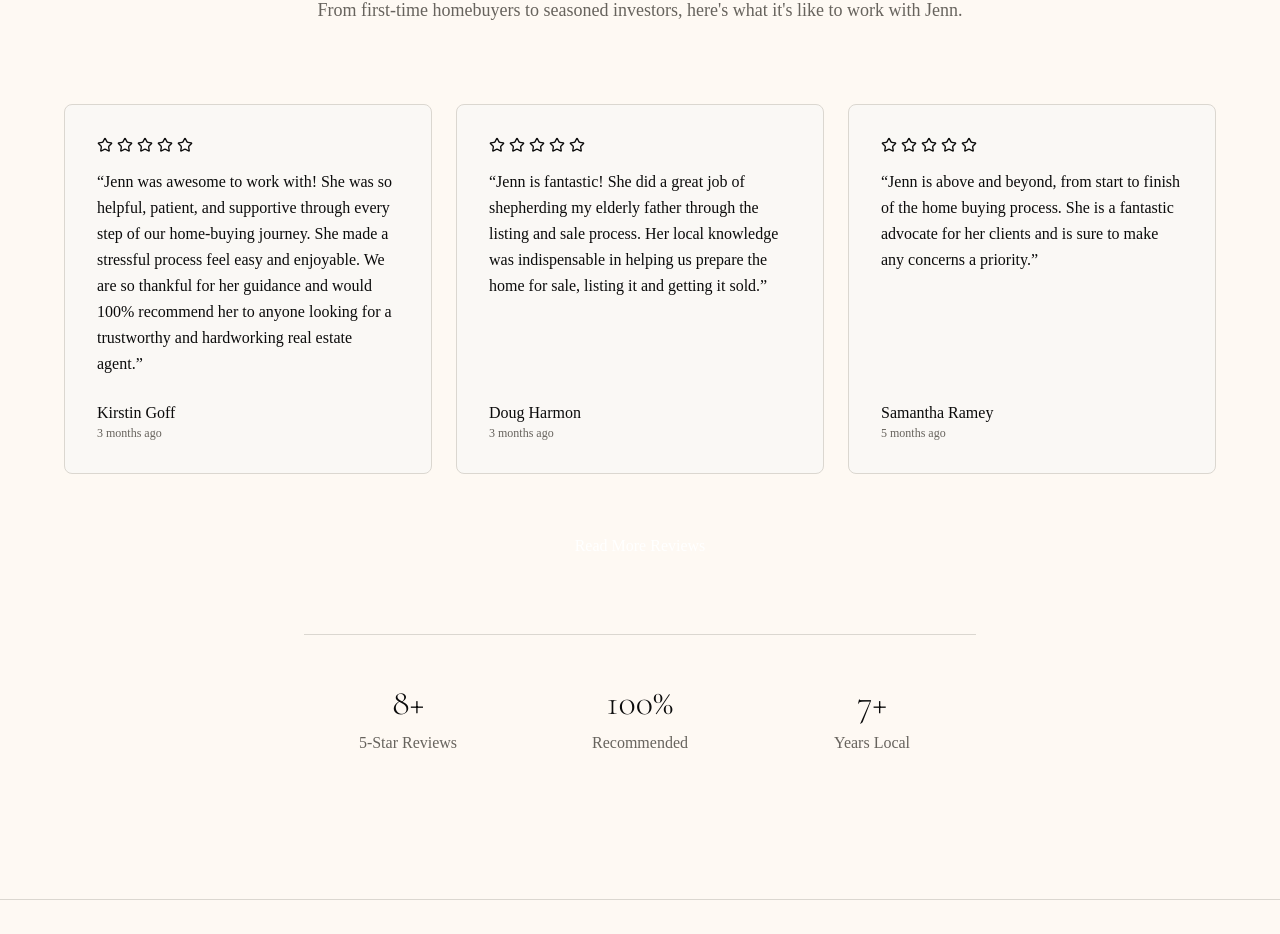
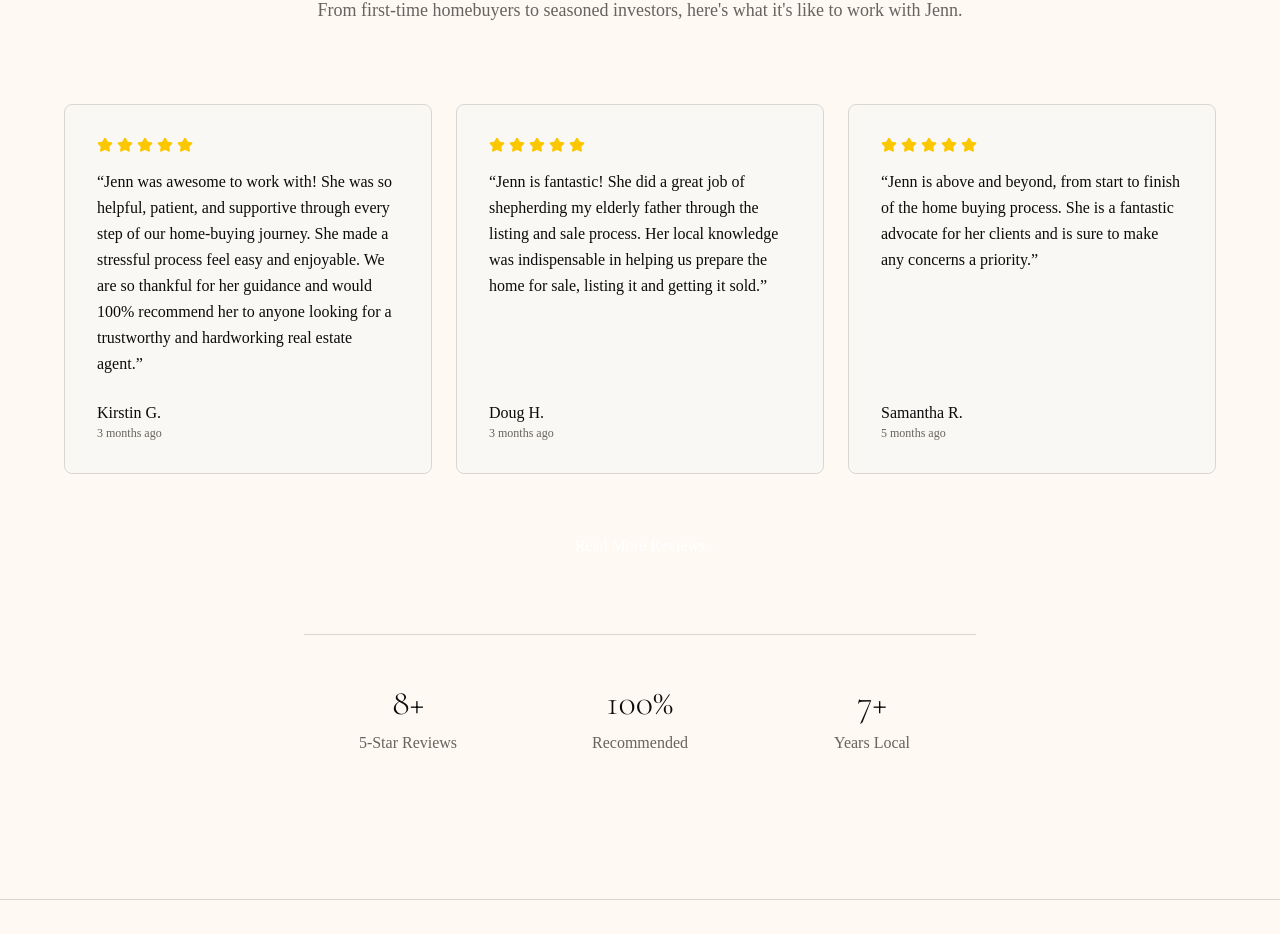
Before and after one commit to calvinfavors/Kando-Website, a Next.js app: page / in a window 1280 px wide. Shown: the part 1069-2003 px from the top of the page. Built offline with nearby package versions, Linux system fonts and the light colour scheme.

Commit message:
feat: shorten testimonial names and update star color for consistency

```diff
--- a/components/testimonials-section.tsx
+++ b/components/testimonials-section.tsx
@@ -5,19 +5,19 @@ import { useState } from "react"
 
 const testimonials = [
   {
-    name: "Kirstin Goff",
+    name: "Kirstin G.",
     timeframe: "3 months ago",
     stars: 5,
     text: "Jenn was awesome to work with! She was so helpful, patient, and supportive through every step of our home-buying journey. She made a stressful process feel easy and enjoyable. We are so thankful for her guidance and would 100% recommend her to anyone looking for a trustworthy and hardworking real estate agent.",
   },
   {
-    name: "Doug Harmon",
+    name: "Doug H.",
     timeframe: "3 months ago",
     stars: 5,
     text: "Jenn is fantastic! She did a great job of shepherding my elderly father through the listing and sale process. Her local knowledge was indispensable in helping us prepare the home for sale, listing it and getting it sold.",
   },
   {
-    name: "Samantha Ramey",
+    name: "Samantha R.",
     timeframe: "5 months ago",
     stars: 5,
     text: "Jenn is above and beyond, from start to finish of the home buying process. She is a fantastic advocate for her clients and is sure to make any concerns a priority.",
@@ -29,25 +29,25 @@ const testimonials = [
     text: "Working with Jenn remotely, we have purchased three homes in GA as investments. Jenn was easy to work with, quickly responded to our questions, and managed everything seamlessly across multiple transactions.",
   },
   {
-    name: "Kristen Seltenright",
+    name: "Kristen S.",
     timeframe: "10 months ago",
     stars: 5,
     text: "Jen made purchasing my home the easiest process. She took the time to understand what I was looking for and kept me apprised of every step of the process.",
   },
   {
-    name: "Emily Kosek",
+    name: "Emily K.",
     timeframe: "1 year ago",
     stars: 5,
     text: "Jenn was a real estate super hero in helping us purchase our new home! Held our hand and patiently explained every step of the process as first time buyers. Very personable and professional in all aspects—agent turned friend for sure!",
   },
   {
-    name: "Steve Brown",
+    name: "Steve B.",
     timeframe: "1 year ago",
     stars: 5,
     text: "Jenn is more than a regular realtor—she is amazing! Jenn understood what I needed from our first coffee, found the perfect home I was looking for in Cartersville GA, and negotiated an advantageous purchase price.",
   },
   {
-    name: "Daniel Taylor",
+    name: "Daniel T.",
     timeframe: "10 months ago",
     stars: 5,
     text: "Jenn is the best realtor around! If you want an easy experience and expert insight to find the right home, definitely call Jenn.",
@@ -88,7 +88,7 @@ export function TestimonialsSection() {
               {/* Stars */}
               <div className="flex gap-1 mb-4">
                 {Array.from({ length: testimonial.stars }).map((_, i) => (
-                  <Star key={i} className="w-4 h-4 fill-olive text-olive" />
+                  <Star key={i} className="w-4 h-4 fill-yellow-400 text-yellow-400" />
                 ))}
               </div>
 
```
